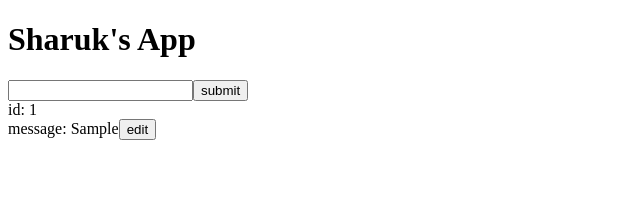
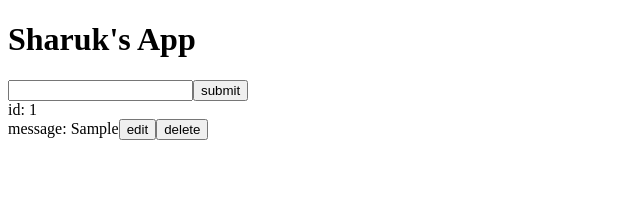
Before and after one commit to shaiksharuk/postgres-nodejs-template-cra, a React (Create React App) app: page / in a window 1280 px wide. Both pictures are taken after typing "Sample" into the empty fields and a click on the button "submit". Shown: the top 209 px of the page, without its empty margins (0-640 px from the left). Built offline with nearby package versions, Linux system fonts and the light colour scheme.

Commit message:
add delete item

```diff
--- a/src/App.tsx
+++ b/src/App.tsx
@@ -1,6 +1,5 @@
 import { useState } from "react";
 import { Item, ItemInput, ItemList } from "./components/ItemList";
-
 
 function App() {
   const [items, setItems] = useState<Item[]>([]);
@@ -20,11 +19,22 @@ function App() {
     }
     setItems(newItems);
   }
+
+  const deleteItem = (itemId:number) => {
+
+    const filteredItems = items.filter((it) => {
+      return it.id != itemId;
+    })
+
+    setItems(filteredItems);
+
+  }
+
   return (
     <div className="App">
       <h1>Sharuk's App</h1>
       <ItemInput addItem={addItem} maxId={Math.max(...[0, ...items.map(i => i.id)])} />
-      <ItemList items={items} editItem={editItem}/>
+      <ItemList items={items} editItem={editItem} deleteItem = {deleteItem}/>
     </div>
   );
 }
--- a/src/components/ItemList.tsx
+++ b/src/components/ItemList.tsx
@@ -10,10 +10,12 @@ export function ItemInput({ addItem, maxId }: ItemInputProps) {
   const onTextChange: React.ChangeEventHandler<HTMLInputElement> = (event) => {
     setText(event.target.value);
   }
+
   const addItemhandler = () => {
     addItem({ id: maxId + 1, message: text });
     setText("");
   }
+
   return (
     <div>
       <input type="text" value={text} onChange={onTextChange} />
@@ -21,7 +23,6 @@ export function ItemInput({ addItem, maxId }: ItemInputProps) {
     </div>
   )
 }
-
 
 export type Item = {
   id: number;
@@ -31,9 +32,10 @@ export type Item = {
 type ItemViewProps = {
   item: Item;
   editItem: (item: Item) => void;
+  deleteItem: (itemId: number) => void;
 };
 
-function ItemView({ item: { id, message }, editItem }: ItemViewProps) {
+function ItemView({ item: { id, message }, editItem, deleteItem }: ItemViewProps) {
   const [isEditing, setIsEditing] = useState(false);
   const [text, setText] = useState(message);
   const startEditing = () => {
@@ -50,12 +52,16 @@ function ItemView({ item: { id, message }, editItem }: ItemViewProps) {
     editItem({ id, message: text });
     setIsEditing(false);
   }
+  const itemId = id;
+  const deleteItemHandler = ()=>{deleteItem(itemId)};
+
   const whenViewing = (
     <div>
       id: {id}
       <br />
       message: {message}
       <button onClick={startEditing}>edit</button>
+      <button onClick={deleteItemHandler}>delete</button>
     </div>
   )
   const whenEditing = (
@@ -64,6 +70,7 @@ function ItemView({ item: { id, message }, editItem }: ItemViewProps) {
       <br />
       <input type="text" value={text} onChange={textChangeHandler} />
       <button onClick={editItemHandler}>apply</button>
+
       <button onClick={cancelEditing}>cancel</button>
     </div>
   )
@@ -73,10 +80,11 @@ function ItemView({ item: { id, message }, editItem }: ItemViewProps) {
 type ItemListProps = {
   items: Item[]
   editItem: (item: Item) => void
+  deleteItem: (itemId: number) => void;
 }
 
 export function ItemList(props: ItemListProps) {
-  const renderedItems = props.items.map(i => <ItemView item={i} editItem={props.editItem}/>)
+  const renderedItems = props.items.map(i => <ItemView item={i} editItem={props.editItem} deleteItem={props.deleteItem}/>)
   return (
     <div>
       {renderedItems}
```
